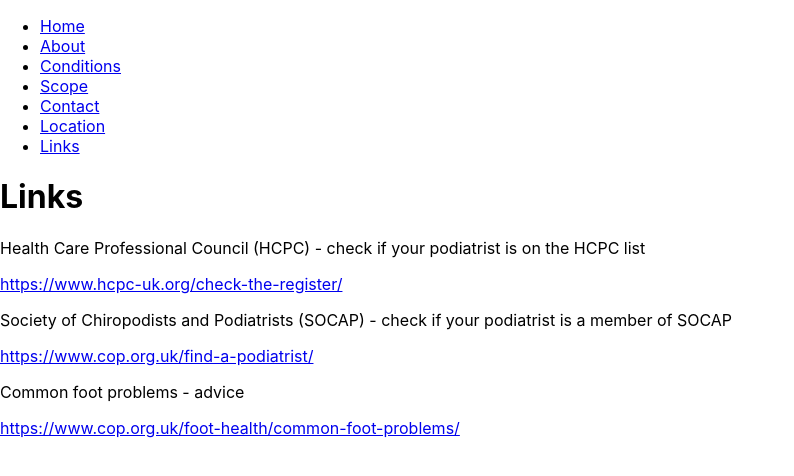
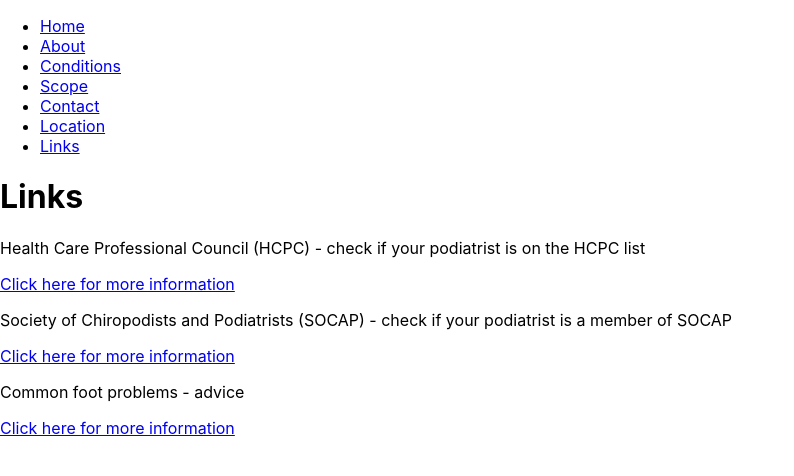
Before and after one commit to jacobadam/nn-podiatry, a React (Create React App) app: page /links in a window 1280 px wide. Shown: the top 476 px of the page, without its empty margins (0-794 px from the left). Built offline with nearby package versions, Linux system fonts and the light colour scheme.

Commit message:
update links

```diff
--- a/src/Links.js
+++ b/src/Links.js
@@ -14,19 +14,19 @@
         rel="noreferrer"
         aria-label="Go to check the register page"
       >
-        https://www.hcpc-uk.org/check-the-register/
+        Click here for more information
       </a>
       <p>
         Society of Chiropodists and Podiatrists (SOCAP) - check if your
         podiatrist is a member of SOCAP
       </p>
       <a
-        href="https://www.cop.org.uk/find-a-podiatrist/"
+        href="https://rcpod.org.uk/find-a-podiatrist#FIND.PODIATRIST"
         target="_blank"
         rel="noreferrer"
         aria-label="Go to check if your podiatrist is a member page"
       >
-        https://www.cop.org.uk/find-a-podiatrist/
+        Click here for more information
       </a>
       <p>Common foot problems - advice</p>
       <a
@@ -35,7 +35,7 @@
         rel="noreferrer"
         aria-label="Go to common foot problems page"
       >
-        https://www.cop.org.uk/foot-health/common-foot-problems/
+        Click here for more information
       </a>
     </div>
   );
```
